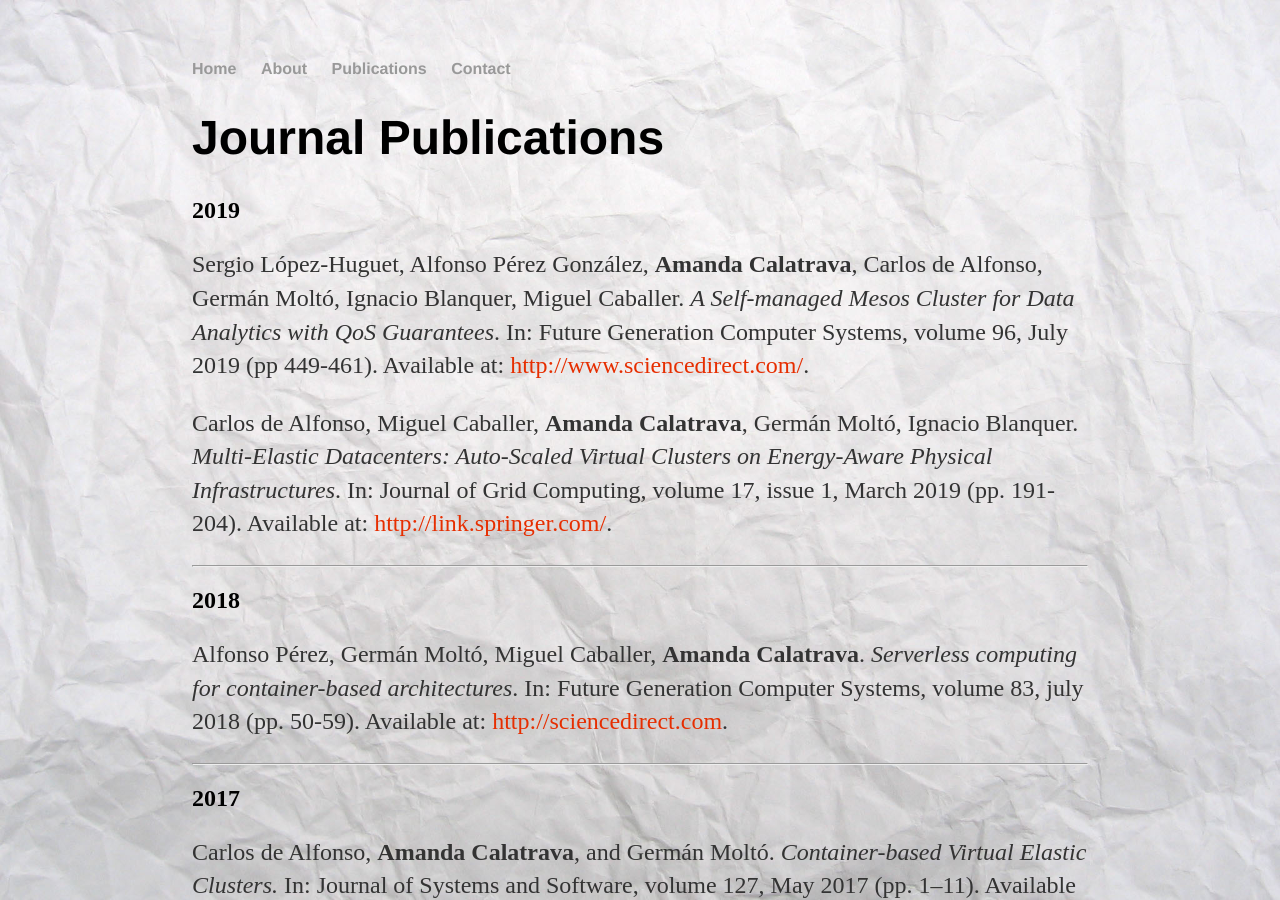
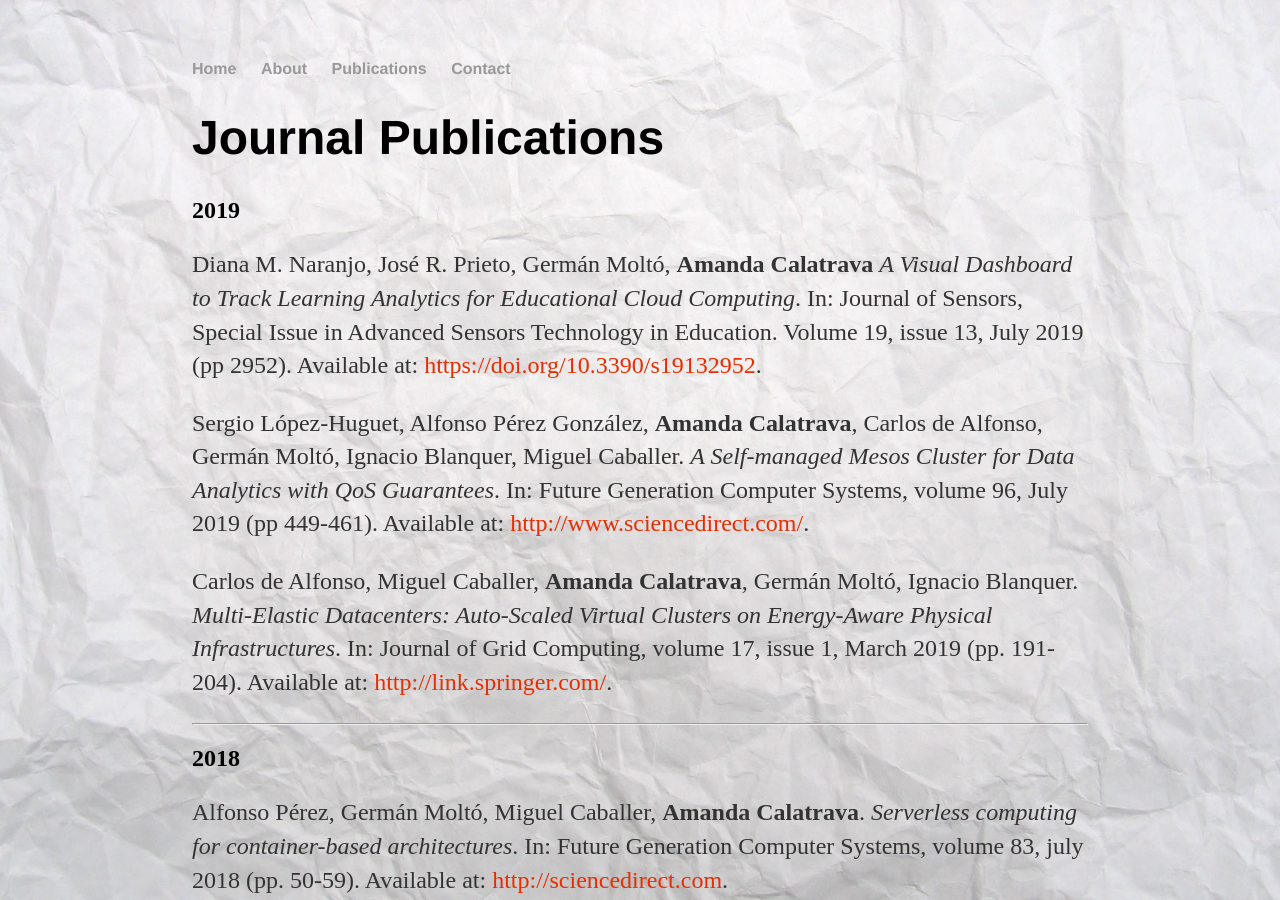
Before and after one commit to amcaar/amcaar.github.io, a Jekyll site: the page built from cv/index.html, in a window 1280 px wide and 900 px high. Built offline with Jekyll 4.4.1, drawn with Linux system fonts in a browser that asks for light colours.

Commit message:
Update index.html

```diff
--- a/cv/index.html
+++ b/cv/index.html
@@ -8,6 +8,11 @@ title: Publications of Amanda Calatrava
 		<h1>Journal Publications</h1>
 
 		<h2>2019</h2>
+		<p>Diana M. Naranjo, José R. Prieto, Germán Moltó, <strong>Amanda Calatrava</strong>
+			<em>A Visual Dashboard to Track Learning Analytics for Educational Cloud Computing</em>.
+			In: Journal of Sensors, Special Issue in Advanced Sensors Technology in Education. Volume 19, issue 13, July 2019 (pp 2952). Available at:
+			<a class="link" href="https://doi.org/10.3390/s19132952">https://doi.org/10.3390/s19132952</a>.</p>
+
 		<p>Sergio López-Huguet, Alfonso Pérez González, <strong>Amanda Calatrava</strong>, Carlos de Alfonso, Germán Moltó, Ignacio Blanquer, Miguel Caballer.
 			<em>A Self-managed Mesos Cluster for Data Analytics with QoS Guarantees</em>.
 			In: Future Generation Computer Systems, volume 96, July 2019 (pp 449-461). Available at:
```
